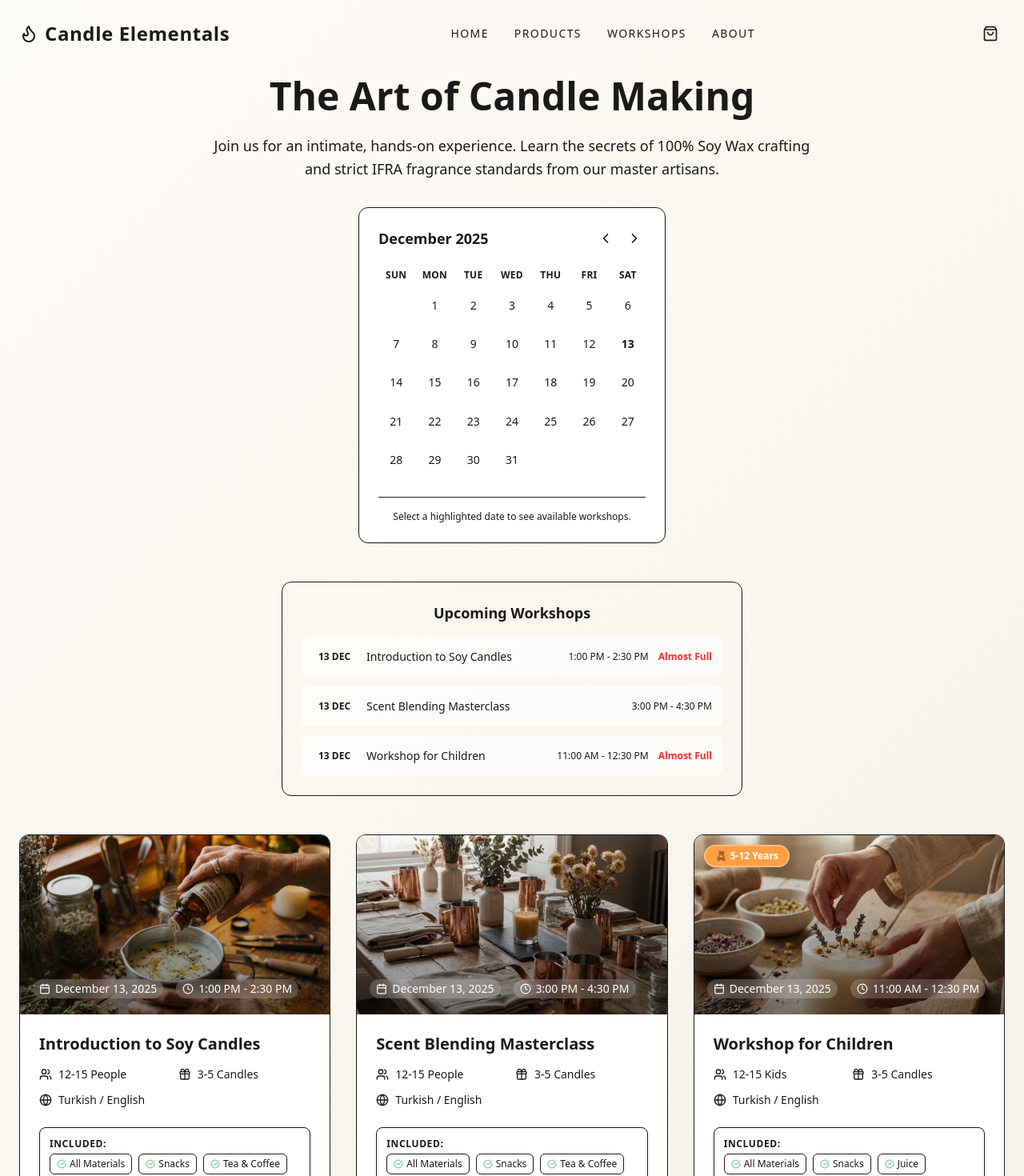
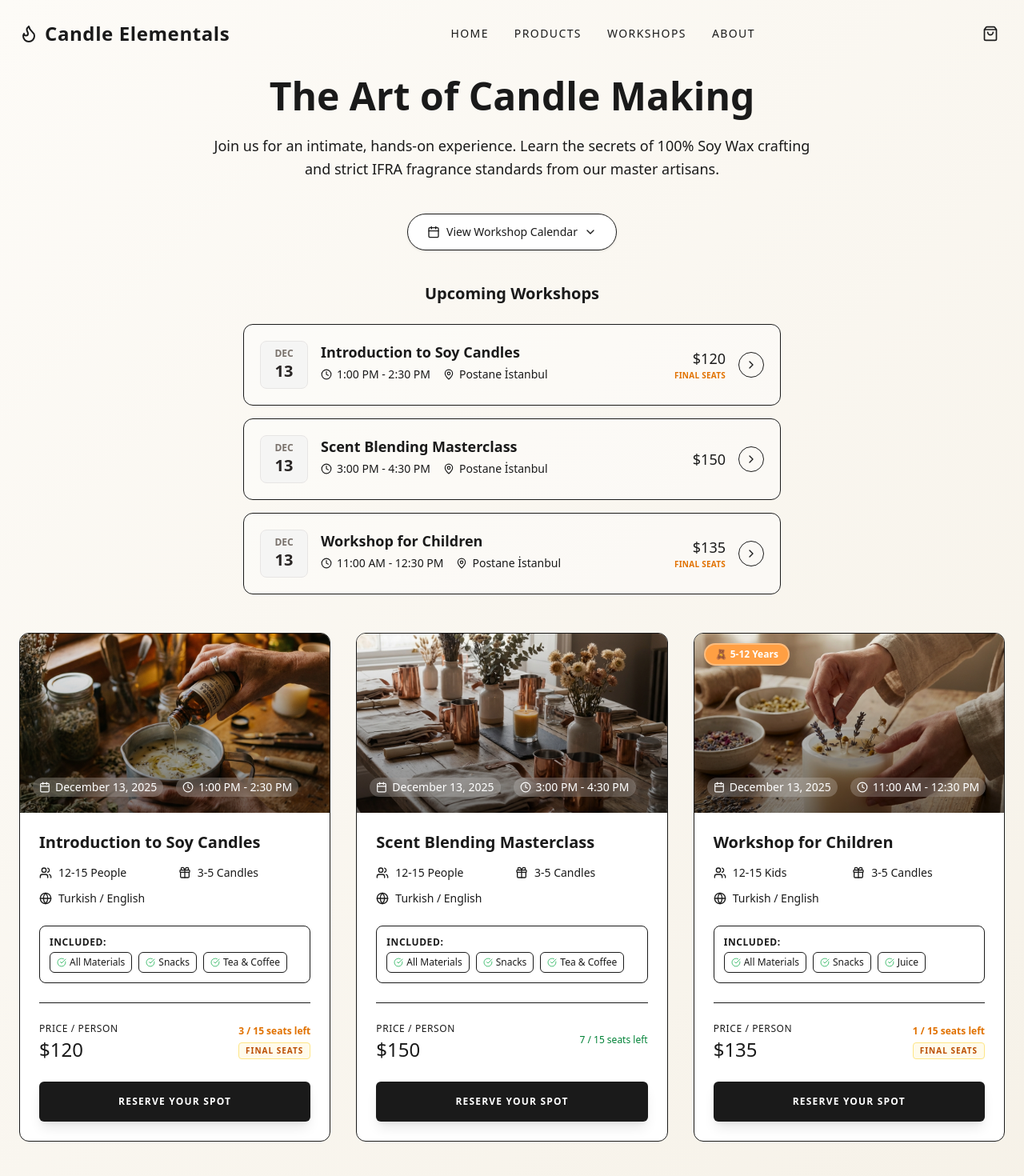
Before and after one commit to firkankurt-ds/candle-elementals, a Next.js app: page /workshops in a window 1280 px wide. Shown: the top 1470 px of the page at 80% size. Built offline with nearby package versions, Linux system fonts and the light colour scheme.

Commit message:
feat: Refine workshop UI with collapsible calendar and premium logic

```diff
--- a/app/workshops/page.tsx
+++ b/app/workshops/page.tsx
@@ -1,21 +1,59 @@
 "use client";
 
-import { Suspense, useState } from "react";
+import { Suspense, useState, useMemo } from "react";
 import WorkshopCard from "@/components/workshops/WorkshopCard";
 import WorkshopCalendar from "@/components/workshops/WorkshopCalendar";
 import PaymentStatusHandler from "@/components/workshops/PaymentStatusHandler";
-import { workshops } from "@/lib/data";
+import { workshops, Workshop } from "@/lib/data";
+import { ChevronDown, ChevronUp, MapPin, Calendar as CalendarIcon, Clock } from "lucide-react";
+import { motion, AnimatePresence } from "framer-motion";
+import { cn } from "@/lib/utils";
 
 export default function WorkshopsPage() {
     const [selectedDate, setSelectedDate] = useState<Date | null>(null);
+    const [isCalendarOpen, setIsCalendarOpen] = useState(false);
 
     // Get unique dates for the calendar
     const workshopDates = workshops.map(w => new Date(w.date));
 
-    // Filter workshops
-    const filteredWorkshops = selectedDate
-        ? workshops.filter(w => new Date(w.date).toDateString() === selectedDate.toDateString())
-        : workshops;
+    // Logic: If a date is selected, show workshops for that date.
+    // If NO workshops on that date (or none selected initially), find the nearest upcoming workshop(s).
+    // Actually, the calendar filter usually implies filtering strictly.
+    // BUT the user asked: "Let's say today is December 13th and there are no workshops today. The workshop pages for the nearest date should be listed."
+    // So if I pick a date in the calendar and it has NO workshops (which shouldn't happen if I only disable non-workshop dates, but if I allow clicking empty dates...)
+    // The current calendar implementation ONLY allows clicking dates WITH workshops.
+    // So if I click a date, it HAS workshops.
+    // However, if the user means "When I first land on the page" or "If I pick a date that is empty (logic change needed in Cal)",
+    // Let's assume the calendar triggers selection.
+
+    // Let's Refine: The user wants "Upcoming Workshops" list to be smart.
+    // If selectedDate is null, show all upcoming? Or just nearest?
+    // Let's show ALL upcoming by default, sorted by date.
+    // If selectedDate is set, show strictly that date.
+
+    // WAIT, User said: "Workshops that are clicked on the calendar should open. Let's say today is December 13th and there are no workshops today. The workshop pages for the nearest date should be listed."
+    // This implies if I enter the page today (Dec 13) and there are none, show the next one.
+    // Since we are mocking "Today" as Dec 13 in the example, let's just make the list smart.
+
+    const displayedWorkshops = useMemo(() => {
+        if (selectedDate) {
+            const exactMatches = workshops.filter(w => new Date(w.date).toDateString() === selectedDate.toDateString());
+            if (exactMatches.length > 0) return exactMatches;
+
+            // Fallback: If selected date has no workshops (if we allowed clicking empty dates), search forward
+            // Finding next available workshop after selectedDate
+            return workshops
+                .filter(w => new Date(w.date) > selectedDate)
+                .sort((a, b) => new Date(a.date).getTime() - new Date(b.date).getTime())
+                .slice(0, 3); // Show top 3 nearest
+        }
+
+        // Default: Sort all by date, nearest first
+        return [...workshops].sort((a, b) => new Date(a.date).getTime() - new Date(b.date).getTime());
+    }, [selectedDate]);
+
+    // Grouping for the list view if distinct dates?
+    // For simplicity, just listing them elegantly as requested.
 
     return (
         <div className="pt-24 pb-20 container mx-auto px-4 md:px-6">
@@ -24,57 +62,121 @@ export default function WorkshopsPage() {
             </Suspense>
 
             <div className="text-center max-w-3xl mx-auto mb-12">
-                <h1 className="text-4xl md:text-5xl font-serif font-bold mb-6">
+                <h1 className="text-4xl md:text-5xl font-serif font-bold mb-6 text-foreground">
                     The Art of Candle Making
                 </h1>
-                <p className="text-muted-foreground text-lg leading-relaxed mb-8">
+                <p className="text-muted-foreground text-lg leading-relaxed mb-10">
                     Join us for an intimate, hands-on experience. Learn the secrets of 100% Soy Wax crafting and strict IFRA fragrance standards from our master artisans.
                 </p>
 
-                {/* Calendar Section */}
-                <div className="mb-12">
+                {/* Collapsible Calendar Section */}
+                <div className="mb-10 flex flex-col items-center">
+                    <button
+                        onClick={() => setIsCalendarOpen(!isCalendarOpen)}
+                        className="flex items-center gap-2 px-6 py-3 bg-white border border-border/60 shadow-sm rounded-full text-sm font-medium hover:bg-secondary/20 transition-all duration-300 group"
+                    >
+                        <CalendarIcon className="w-4 h-4 text-primary" />
+                        <span>{selectedDate ? selectedDate.toLocaleDateString() : "View Workshop Calendar"}</span>
+                        {isCalendarOpen ? (
+                            <ChevronUp className="w-4 h-4 text-muted-foreground group-hover:text-primary transition-colors" />
+                        ) : (
+                            <ChevronDown className="w-4 h-4 text-muted-foreground group-hover:text-primary transition-colors" />
+                        )}
+                    </button>
+
+                    <AnimatePresence>
+                        {isCalendarOpen && (
+                            <motion.div
+                                initial={{ height: 0, opacity: 0, y: -10 }}
+                                animate={{ height: "auto", opacity: 1, y: 0 }}
+                                exit={{ height: 0, opacity: 0, y: -10 }}
+                                transition={{ duration: 0.3, ease: "easeInOut" }}
+                                className="overflow-hidden w-full max-w-sm mt-4 z-20 relative"
+                            >
                                 <WorkshopCalendar
                                     dates={workshopDates}
                                     selectedDate={selectedDate}
-                        onDateSelect={setSelectedDate}
+                                    onDateSelect={(date) => {
+                                        setSelectedDate(date);
+                                        // Optional: Close calendar on selection if desired, but user might want to browse. keeping open.
+                                    }}
                                 />
+                            </motion.div>
+                        )}
+                    </AnimatePresence>
                 </div>
 
-                {/* Compact Schedule List */}
-                <div className="max-w-xl mx-auto bg-secondary/20 rounded-xl p-6 border border-border/40 text-left">
-                    <h3 className="font-serif font-bold text-lg mb-4 text-center">
-                        {selectedDate ? `Schedule for ${selectedDate.toLocaleDateString()}` : "Upcoming Workshops"}
+                {/* Premium Upcoming List */}
+                <div className="max-w-2xl mx-auto text-left">
+                    <h3 className="font-serif font-bold text-xl mb-6 text-center text-primary/90 flex items-center justify-center gap-2">
+                        <span className="h-px w-8 bg-border"></span>
+                        {selectedDate ? `Availability from ${selectedDate.toLocaleDateString()}` : "Upcoming Workshops"}
+                        <span className="h-px w-8 bg-border"></span>
                     </h3>
-                    <div className="space-y-3">
-                        {filteredWorkshops.length > 0 ? (
-                            filteredWorkshops.map(w => (
-                                <div key={w.id} className="flex flex-col sm:flex-row sm:items-center justify-between gap-2 p-3 bg-white/60 rounded-lg hover:bg-white transition-colors border border-transparent hover:border-border/60">
-                                    <div className="flex items-center gap-3">
-                                        <div className="bg-primary/10 text-primary font-bold text-xs uppercase px-2 py-1 rounded">
-                                            {new Date(w.date).getDate()} {new Date(w.date).toLocaleString('default', { month: 'short' })}
+
+                    <div className="grid gap-4">
+                        {displayedWorkshops.length > 0 ? (
+                            displayedWorkshops.map((w, i) => {
+                                const seatsLeft = w.totalSeats - w.bookedSeats;
+                                const isSoldOut = seatsLeft <= 0;
+                                const isAlmostFull = !isSoldOut && (seatsLeft / w.totalSeats <= 0.2);
+
+                                return (
+                                    <div key={w.id} className="group relative bg-white/40 backdrop-blur-sm border border-border/50 rounded-xl p-5 hover:bg-white hover:shadow-lg hover:border-primary/20 transition-all duration-500 flex flex-col sm:flex-row items-start sm:items-center justify-between gap-4">
+
+                                        <div className="flex items-start gap-4">
+                                            {/* Date Box */}
+                                            <div className="flex flex-col items-center justify-center bg-stone-100 min-w-[60px] h-[60px] rounded-lg border border-stone-200">
+                                                <span className="text-xs font-bold uppercase text-stone-500">{new Date(w.date).toLocaleString('default', { month: 'short' })}</span>
+                                                <span className="text-xl font-serif font-bold text-stone-800">{new Date(w.date).getDate()}</span>
                                             </div>
-                                        <span className="font-medium text-sm text-foreground/90">{w.title}</span>
+
+                                            <div>
+                                                <h4 className="font-serif font-bold text-lg text-foreground group-hover:text-primary transition-colors">{w.title}</h4>
+                                                <div className="flex flex-wrap items-center gap-x-4 gap-y-1 mt-1 text-sm text-muted-foreground">
+                                                    <div className="flex items-center gap-1.5">
+                                                        <Clock className="w-3.5 h-3.5" />
+                                                        <span>{w.time}</span>
                                                     </div>
-                                    <div className="flex items-center gap-3 text-xs text-muted-foreground ml-11 sm:ml-0">
-                                        <span>{w.time}</span>
-                                        {w.totalSeats > 0 && (w.totalSeats - w.bookedSeats) < 5 && (w.totalSeats - w.bookedSeats) > 0 && (
-                                            <span className="text-red-500 font-bold hidden sm:inline-block">Almost Full</span>
-                                        )}
-                                        {(w.totalSeats - w.bookedSeats) === 0 && (
-                                            <span className="text-red-600 font-bold hidden sm:inline-block">Sold Out</span>
+                                                    <div className="flex items-center gap-1.5">
+                                                        <MapPin className="w-3.5 h-3.5" />
+                                                        <span>{w.location}</span>
+                                                    </div>
+                                                </div>
+                                            </div>
+                                        </div>
+
+                                        <div className="flex items-center justify-between w-full sm:w-auto gap-4 pl-[76px] sm:pl-0">
+                                            <div className="flex flex-col items-end">
+                                                {isSoldOut ? (
+                                                    <span className="text-xs font-bold text-red-500 uppercase tracking-wider">Sold Out</span>
+                                                ) : (
+                                                    <>
+                                                        <span className="font-serif font-medium text-lg">${w.price}</span>
+                                                        {isAlmostFull && <span className="text-[10px] text-amber-600 font-bold uppercase tracking-wide">Final Seats</span>}
+                                                    </>
                                                 )}
                                             </div>
+                                            {/* Simple visual cue arrow or button */}
+                                            <div className={`w-8 h-8 rounded-full flex items-center justify-center border transition-colors duration-300 ${isSoldOut ? "border-gray-200 text-gray-300" : "border-primary/30 text-primary group-hover:bg-primary group-hover:text-white"}`}>
+                                                <ChevronDown className={`w-4 h-4 -rotate-90 ${isSoldOut ? "" : "transform group-hover:translate-x-0.5 transition-transform"}`} />
                                             </div>
-                            ))
+                                        </div>
+                                    </div>
+                                )
+                            })
                         ) : (
-                            <p className="text-center text-muted-foreground text-sm py-4">No workshops found for this date.</p>
+                            <div className="text-center py-10 bg-secondary/10 rounded-xl border border-dashed border-border">
+                                <p className="text-muted-foreground">No workshops found for this selection.</p>
+                                <button onClick={() => setSelectedDate(null)} className="text-primary text-sm font-bold mt-2 hover:underline">View All Upcoming</button>
+                            </div>
                         )}
                     </div>
                 </div>
             </div>
 
             <div className="grid grid-cols-1 md:grid-cols-2 lg:grid-cols-3 gap-8 mb-24">
-                {filteredWorkshops.map((workshop, index) => (
+                {displayedWorkshops.map((workshop, index) => (
                     <WorkshopCard key={workshop.id} workshop={workshop} index={index} />
                 ))}
             </div>
--- a/components/workshops/WorkshopCard.tsx
+++ b/components/workshops/WorkshopCard.tsx
@@ -98,7 +98,7 @@ export default function WorkshopCard({ workshop, index }: WorkshopCardProps) {
                     </div>
 
                     {/* Footer - Price & Seats */}
-                    <div className="flex items-center justify-between mt-auto pt-6 border-t border-border/60 mb-4">
+                    <div className="flex items-center justify-between mt-auto pt-6 border-t border-border/60 mb-6">
                         <div>
                             <span className="text-xs text-muted-foreground uppercase tracking-wider block mb-0.5">Price / Person</span>
                             <span className="text-2xl font-serif font-medium text-primary">
@@ -108,18 +108,18 @@ export default function WorkshopCard({ workshop, index }: WorkshopCardProps) {
 
                         {/* Seat Availability - FOMO */}
                         <div className="flex flex-col items-end">
-                            <span className="text-xs font-bold text-muted-foreground mb-1">
+                            <span className="text-xs font-medium text-muted-foreground mb-1.5">
                                 {seatsLeft > 0 ? (
-                                    <span className={seatsLeft < 5 ? "text-red-500" : "text-green-600"}>
+                                    <span className={seatsLeft / totalSeats <= 0.2 ? "text-amber-600 font-semibold" : "text-green-700"}>
                                         {seatsLeft} / {workshop.totalSeats} seats left
                                     </span>
                                 ) : (
-                                    <span className="text-red-600">Sold Out</span>
+                                    <span className="text-red-700 font-medium">Sold Out</span>
                                 )}
                             </span>
-                            {seatsLeft < 5 && seatsLeft > 0 && (
-                                <span className="text-[10px] uppercase tracking-widest font-bold text-white bg-red-500 px-2 py-0.5 rounded-full animate-pulse">
-                                    Almost Full
+                            {seatsLeft > 0 && (seatsLeft / totalSeats <= 0.2) && (
+                                <span className="text-[10px] uppercase tracking-widest font-bold text-amber-700 bg-amber-50 border border-amber-200 px-2 py-0.5 rounded-sm">
+                                    Final Seats
                                 </span>
                             )}
                         </div>
@@ -128,14 +128,14 @@ export default function WorkshopCard({ workshop, index }: WorkshopCardProps) {
                     <Button
                         onClick={() => setIsBookingOpen(true)}
                         disabled={seatsLeft === 0}
-                        className={`w-full text-white shadow-md hover:shadow-xl transition-all duration-300 py-6 rounded-full font-serif font-medium tracking-widest text-xs uppercase
+                        className={`w-full shadow-lg hover:shadow-xl transition-all duration-500 py-6 rounded-md font-serif font-bold tracking-widest text-xs uppercase
                                 ${seatsLeft === 0
-                                ? "bg-gray-400 cursor-not-allowed hover:bg-gray-400"
-                                : "bg-gradient-to-r from-[#cba135] to-[#a88225] hover:from-[#b58e2f] hover:to-[#967421]"
+                                ? "bg-stone-200 text-stone-500 cursor-not-allowed hover:bg-stone-200"
+                                : "bg-[#1a1a1a] text-white hover:bg-[#333] border border-transparent hover:border-primary/30"
                             }
                             `}
                     >
-                        {seatsLeft === 0 ? "Join Waitlist" : "Book Now"}
+                        {seatsLeft === 0 ? "Join Waitlist" : "Reserve Your Spot"}
                     </Button>
                 </div>
             </motion.div>
```
Lines whose indentation alone changed are shown as unchanged.
